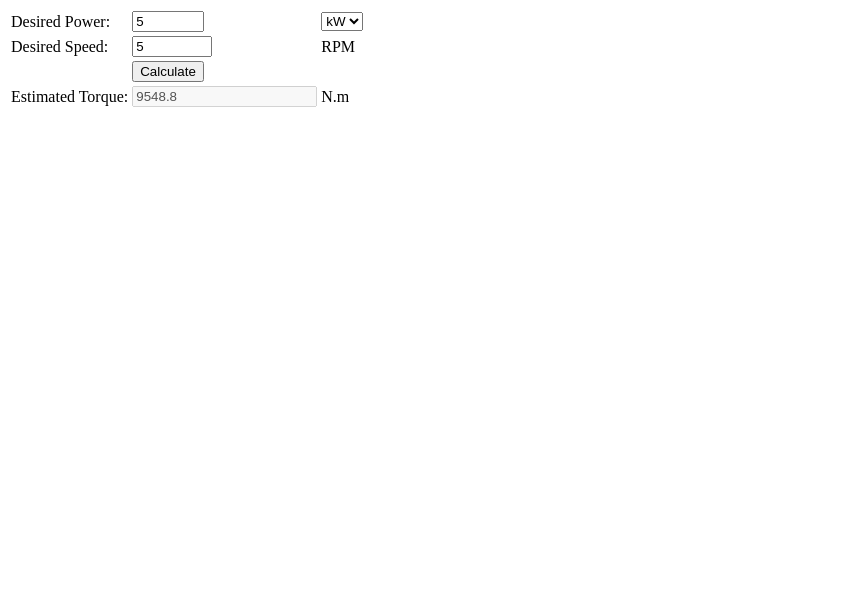
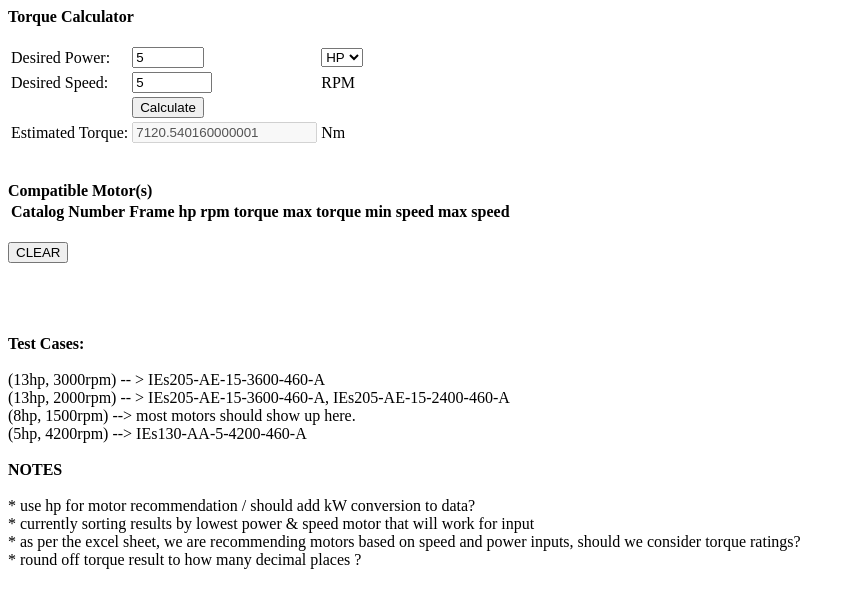
Before and after one commit to jdubba1/Wordpress_Calculator, a plain HTML site: page index.html in a window 1280 px wide. Both pictures are taken after typing "5", "5" into the empty fields and a click on the button "Calculate". Shown: the whole page, without its empty margins (0-855 px from the left). Drawn offline with Linux system fonts and the light colour scheme.

Commit message:
completed initial calculator without css

```diff
--- a/index.html
+++ b/index.html
@@ -52,6 +52,9 @@
 
 
         <div id ="calculator">
+        <strong> Torque Calculator </strong>
+        <br>
+        <br>
             <table>
                 <form>
                     <tr>
@@ -63,8 +66,8 @@
                         </td>
                         <td>
                             <select name="power_units" id="power_units">
+                                <option value="HP"> HP </option>
                                 <option value="kW"> kW </option>
-                                <option value="HP"> HP </option>
                             </select>
                         </td>
                     </tr>
@@ -91,14 +94,59 @@
                             <input id="estimate" type="text" disabled>
                         </td>
                         <td>
-                            N.m
+                            Nm
                         </td>
                     </tr>
                 </form>
             </table>
         </div>
+        <br>
+        <br>
 
         <div id="recommendation">
+            <strong> Compatible Motor(s) </strong>
+        </div>
+
+        <table id="recommended">
+            <tr>
+                <th>Catalog Number</th>
+                <th>Frame</th>
+                <th>hp</th>
+                <th>rpm</th>
+                <th>torque</th>
+                <th>max torque</th>
+                <th>min speed</th>
+                <th>max speed</th>
+            </tr>
+        </table>
+
+        <br>
+
+        <div id="clearButton">
+            <button id="clear" type="button"> CLEAR </button>
+        </div>
+
+        <br>
+        <br>
+        <br>
+        <br>
+
+        <div id="footer">
+        <strong>Test Cases:</strong> <br> <br>
+
+        (13hp, 3000rpm) -- > IEs205-AE-15-3600-460-A <br>
+        (13hp, 2000rpm) -- > IEs205-AE-15-3600-460-A, IEs205-AE-15-2400-460-A <br>
+        (8hp, 1500rpm) --> most motors should show up here. <br>
+        (5hp, 4200rpm) --> IEs130-AA-5-4200-460-A
+
+
+        <br> <br>
+        <strong>NOTES</strong> <br> <br>
+
+        * use hp for motor recommendation / should add kW conversion to data? <br>
+        * currently sorting results by lowest power & speed motor that will work for input <br>
+        * as per the excel sheet, we are recommending motors based on speed and power inputs, should we consider torque ratings? <br>
+        * round off torque result to how many decimal places ?
 
         </div>
 
@@ -123,6 +171,7 @@
                         console.log("HP");
                         const estimate = .7457 * 1000 * 9.5488 * Number($("#power_input").val()) / Number($("#speed_input").val());
                         $("#estimate").val(estimate);
+                        findCompatible();
                     }
                 }
 
@@ -131,8 +180,6 @@
             $(document).ready(function() {
 
                 $("#power_input").on("input change", function(e) {
-
-
                     // ask BHAVNESH IF HE WANTS AUTOFILL HERE AND BELOW
                     // calculateTorque();
                 });
@@ -149,17 +196,20 @@
                     calculateTorque();
                 });
 
+                $("#clear").click(function() {
+                    $("#recommended tbody tr").remove();
+                });
 
             });
 
 
-            let motors = [
+            var motors = [
                 {
                     "catalog_Number": "IEs205-AE-15-3600-460-A",
                     "frame": "IEs205",
                     "hp": 15,
                     "rpm": 3600,
-                    "Torque": 29.7,
+                    "torque": 29.7,
                     "max_torque": 32.6,
                     "min_speed": 720,
                     "max_speed": 3960
@@ -169,7 +219,7 @@
                     "frame": "IEs205",
                     "hp": 15,
                     "rpm": 2400,
-                    "Torque": 44.5,
+                    "torque": 44.5,
                     "max_torque": 49.0,
                     "min_speed": 540,
                     "max_speed": 2640
@@ -179,7 +229,7 @@
                     "frame": "IEs205",
                     "hp": 15,
                     "rpm": 1800,
-                    "Torque": 59.3,
+                    "torque": 59.3,
                     "max_torque": 65.3,
                     "min_speed": 540,
                     "max_speed": 1980
@@ -189,7 +239,7 @@
                     "frame": "IEs205",
                     "hp": 10,
                     "rpm": 1800,
-                    "Torque": 39.6,
+                    "torque": 39.6,
                     "max_torque": 43.5,
                     "min_speed": 540,
                     "max_speed": 1980
@@ -199,7 +249,7 @@
                     "frame": "IEs180",
                     "hp": 10,
                     "rpm": 1800,
-                    "Torque": 39.6,
+                    "torque": 39.6,
                     "max_torque": 43.5,
                     "min_speed": 720,
                     "max_speed": 1980
@@ -209,7 +259,7 @@
                     "frame": "IEs180",
                     "hp": 10,
                     "rpm": 2400,
-                    "Torque": 29.7,
+                    "torque": 29.7,
                     "max_torque": 32.6,
                     "min_speed": 540,
                     "max_speed": 2640
@@ -219,7 +269,7 @@
                     "frame": "IEs180",
                     "hp": 7.5,
                     "rpm": 2400,
-                    "Torque": 22.3,
+                    "torque": 22.3,
                     "max_torque": 24.5,
                     "min_speed": 540,
                     "max_speed": 2640
@@ -229,7 +279,7 @@
                     "frame": "IEs180",
                     "hp": 7.5,
                     "rpm": 1800,
-                    "Torque": 29.7,
+                    "torque": 29.7,
                     "max_torque": 32.6,
                     "min_speed": 520,
                     "max_speed": 1980
@@ -239,7 +289,7 @@
                     "frame": "IEs150",
                     "hp": 7.5,
                     "rpm": 3600,
-                    "Torque": 14.8,
+                    "torque": 14.8,
                     "max_torque": 16.3,
                     "min_speed": 540,
                     "max_speed": 3960
@@ -249,7 +299,7 @@
                     "frame": "IEs150",
                     "hp": 7.5,
                     "rpm": 2400,
-                    "Torque": 22.3,
+                    "torque": 22.3,
                     "max_torque": 24.5,
                     "min_speed": 540,
                     "max_speed": 2640
@@ -259,7 +309,7 @@
                     "frame": "IEs150",
                     "hp": 5,
                     "rpm": 2400,
-                    "Torque": 14.8,
+                    "torque": 14.8,
                     "max_torque": 16.3,
                     "min_speed": 540,
                     "max_speed": 2640
@@ -269,7 +319,7 @@
                     "frame": "IEs150",
                     "hp": 5,
                     "rpm": 1800,
-                    "Torque": 19.8,
+                    "torque": 19.8,
                     "max_torque": 21.8,
                     "min_speed": 540,
                     "max_speed": 1980
@@ -279,7 +329,7 @@
                     "frame": "IEs130",
                     "hp": 5,
                     "rpm": 4200,
-                    "Torque": 8.5,
+                    "torque": 8.5,
                     "max_torque": 9.3,
                     "min_speed": 720,
                     "max_speed": 4620
@@ -289,13 +339,82 @@
                     "frame": "IEs130",
                     "hp": 5,
                     "rpm": 3600,
-                    "Torque": 9.9,
+                    "torque": 9.9,
                     "max_torque": 10.9,
                     "min_speed": 720,
                     "max_speed": 3960
                 },
             ]
 
+            function findCompatible() {
+
+                let results = [];
+
+                for (const motor of motors){
+                    // console.log("in for loop");
+                    if (motor.max_speed >= Number($("#speed_input").val()) && motor.min_speed <= Number($("#speed_input").val()) ) {
+                        // console.log("MADE IT PAST FIRST IF");
+                        // console.log(motor.catalog_Number);
+                        if (motor.hp >= Number($("#power_input").val())) {
+                            results.push(motor);
+                            // console.log("made it in here!");
+                        }
+                    }
+                }
+
+                console.log(results);
+
+                //assistArray = [catalog_Number, frame, hp, rpm, torque, max_torque, min_speed, max_speed];
+                // Number($("#power_input").val()) / Number($("#speed_input").val());
+                table = document.getElementById("recommended");
+
+                for (const result of results){
+                    var newRow = table.insertRow(table.length);
+                        var cell0 = newRow.insertCell(0);
+                        cell0.innerHTML = result.catalog_Number;
+                        var cell1 = newRow.insertCell(1);
+                        cell1.innerHTML = result.frame;
+                        var cell2 = newRow.insertCell(2);
+                        cell2.innerHTML = result.hp;
+                        var cell3 = newRow.insertCell(3);
+                        cell3.innerHTML = result.rpm;
+                        var cell4 = newRow.insertCell(4);
+                        cell4.innerHTML = result.torque;
+                        var cell5 = newRow.insertCell(5);
+                        cell5.innerHTML = result.max_torque;
+                        var cell6 = newRow.insertCell(6);
+                        cell6.innerHTML = result.min_speed;
+                        var cell7 = newRow.insertCell(7);
+                        cell7.innerHTML = result.max_speed;
+                    }
+                }
+
+                // for(var i = 0; i < results.length; i++){
+                //     // create a new row
+                //     var newRow = table.insertRow(table.length);
+                //     for(var j = 0; j < array[i].length; j++)
+                //     {
+                //         // create a new cell
+                //         var cell = newRow.insertCell(j);
+
+                //         // add value to the cell
+                //         cell.innerHTML = array[i][j];
+                //     }
+                // }
+
+
+                // displayResult();
+
+            function displayResult(){
+
+                const newDiv = document.createElement("div");
+                const newContent = document.createTextNode("I AM SOME NEW TEXT");
+                newDiv.appendChild(newContent);
+                const currentDiv = document.getElementById("footer");
+                document.body.insertBefore(newDiv, currentDiv);
+
+            }
+
 
 
         </script>
```
